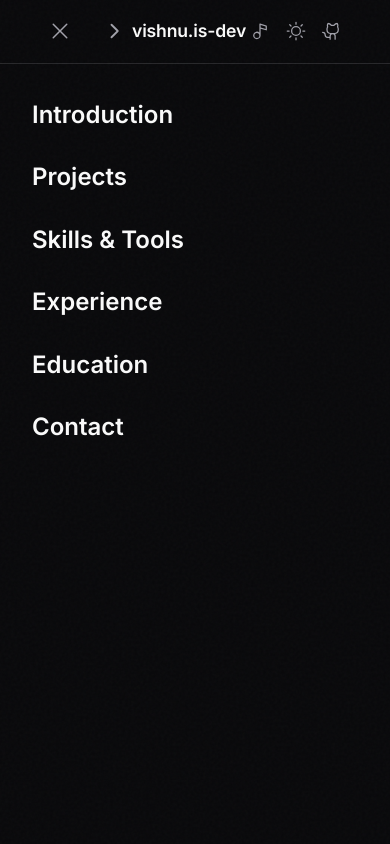
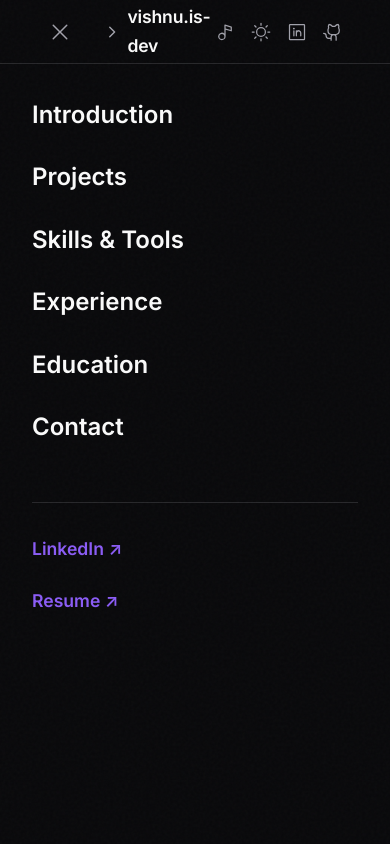
Before and after one commit to vishnuisukapatla3/portfolio, a React (Vite) app: page / in a window 390 px wide. Both pictures are taken after a click on the button 60 px from the left and 31 px from the top of the page. Shown: the top 844 px of the page. Built offline with nearby package versions, Linux system fonts and the light colour scheme.

Commit message:
Add LinkedIn icon and mobile menu links

```diff
--- a/src/components/layout/Navbar.css
+++ b/src/components/layout/Navbar.css
@@ -230,6 +230,20 @@
   color: var(--text-primary);
 }
 
+.mobile-social-links {
+  margin-top: 2rem;
+  padding-top: 2rem;
+  border-top: 1px solid var(--border-color);
+  display: flex;
+  flex-direction: column;
+  gap: 1.5rem;
+}
+
+.mobile-social-links a {
+  font-size: 1.1rem;
+  color: var(--accent-primary);
+}
+
 @media (min-width: 1025px) {
   .mobile-only {
     display: none !important;
--- a/src/components/layout/Navbar.jsx
+++ b/src/components/layout/Navbar.jsx
@@ -1,6 +1,6 @@
 import { useState, useEffect } from 'react';
 import { Link, useLocation, useNavigate } from 'react-router-dom';
-import { List, MusicNote, Sun, Moon, GithubLogo, X, MagnifyingGlass, CaretRight, ProjectorScreen, IdentificationCard, Code, Briefcase, GraduationCap, ChatCircle, ArrowElbowDownLeft } from '@phosphor-icons/react';
+import { List, MusicNote, Sun, Moon, GithubLogo, LinkedinLogo, X, MagnifyingGlass, CaretRight, ProjectorScreen, IdentificationCard, Code, Briefcase, GraduationCap, ChatCircle, ArrowElbowDownLeft } from '@phosphor-icons/react';
 import { projectsData } from '../../data/projects';
 import MusicPlayer from '../ui/MusicPlayer';
 import './Navbar.css';
@@ -163,6 +163,9 @@ const Navbar = () => {
           <button className="icon-btn" onClick={toggleTheme} aria-label="Toggle Theme">
             {theme === 'dark' ? <Sun size={20} /> : <Moon size={20} />}
           </button>
+          <a href="https://linkedin.com/in/vishnuisukapatla3" target="_blank" rel="noopener noreferrer" className="icon-btn">
+            <LinkedinLogo size={20} />
+          </a>
           <a href="https://github.com/vishnuisukapatla3" target="_blank" rel="noopener noreferrer" className="icon-btn">
             <GithubLogo size={20} />
           </a>
@@ -177,6 +180,10 @@ const Navbar = () => {
             <Link to="/experience" onClick={() => setMobileMenuOpen(false)}>Experience</Link>
             <Link to="/education" onClick={() => setMobileMenuOpen(false)}>Education</Link>
             <Link to="/contact" onClick={() => setMobileMenuOpen(false)}>Contact</Link>
+            <div className="mobile-social-links">
+              <a href="https://linkedin.com/in/vishnuisukapatla3" target="_blank" rel="noopener noreferrer">LinkedIn ↗</a>
+              <a href={`${import.meta.env.BASE_URL}Resume.pdf`} target="_blank" rel="noopener noreferrer">Resume ↗</a>
+            </div>
           </div>
         )}
       </div>
```
